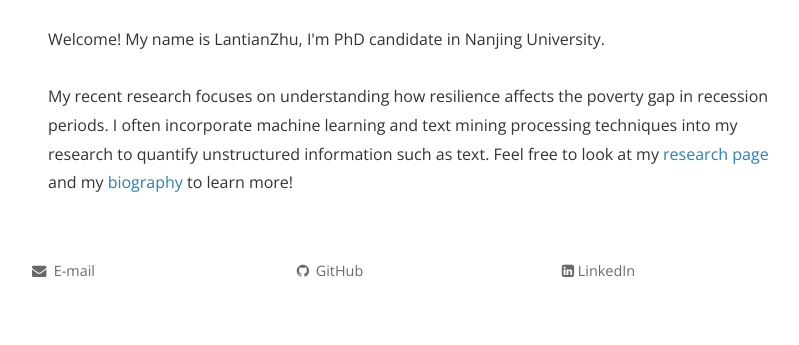
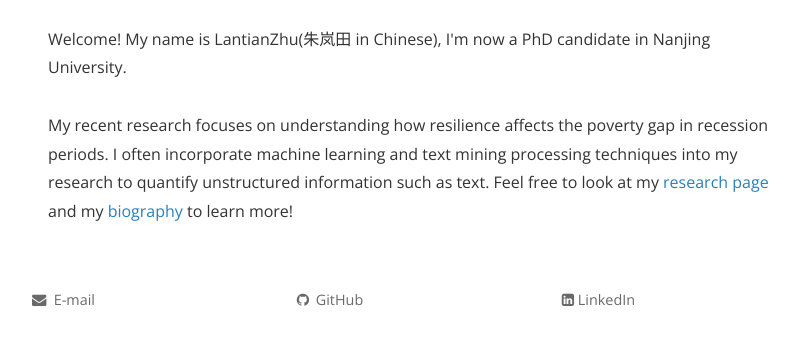
Before and after one commit to lantianZhu/lantianZhu.github.io, a Jekyll site: the page built from index.html, in a window 1280 px wide, cut to the strip 704-1063 px from the top of the page. Shown: the top 345 px of the strip, without its empty margins (224-1023 px from the left). Built offline with Jekyll 4.4.1, drawn with Linux system fonts in a browser that asks for light colours; nearby versions of some CDN libraries; the list of posts is cut into pages by our own code; comment, search, counter and statistics services are not loaded; a style sheet for code colours, icons or effects is not loaded.

Commit message:
Update index.html

```diff
--- a/index.html
+++ b/index.html
@@ -13,9 +13,9 @@
 </script>
 
 
-<img src="profile_picture.jpg" alt="Lantian Zhu" style="width:960px;height:480px;" title="Lantian Zhu"; algin="middle">
+<img src="profile_picture.jpg" alt="Lantian Zhu" style="width:960px;height:480px; font-family: Times New Roman" title="Lantian Zhu"; algin="middle">
 <br>
-Welcome! My name is LantianZhu, I'm PhD candidate in Nanjing University.
+Welcome! My name is LantianZhu(朱岚田 in Chinese), I'm now a PhD candidate in Nanjing University.
 <style>
 
   body {
```
